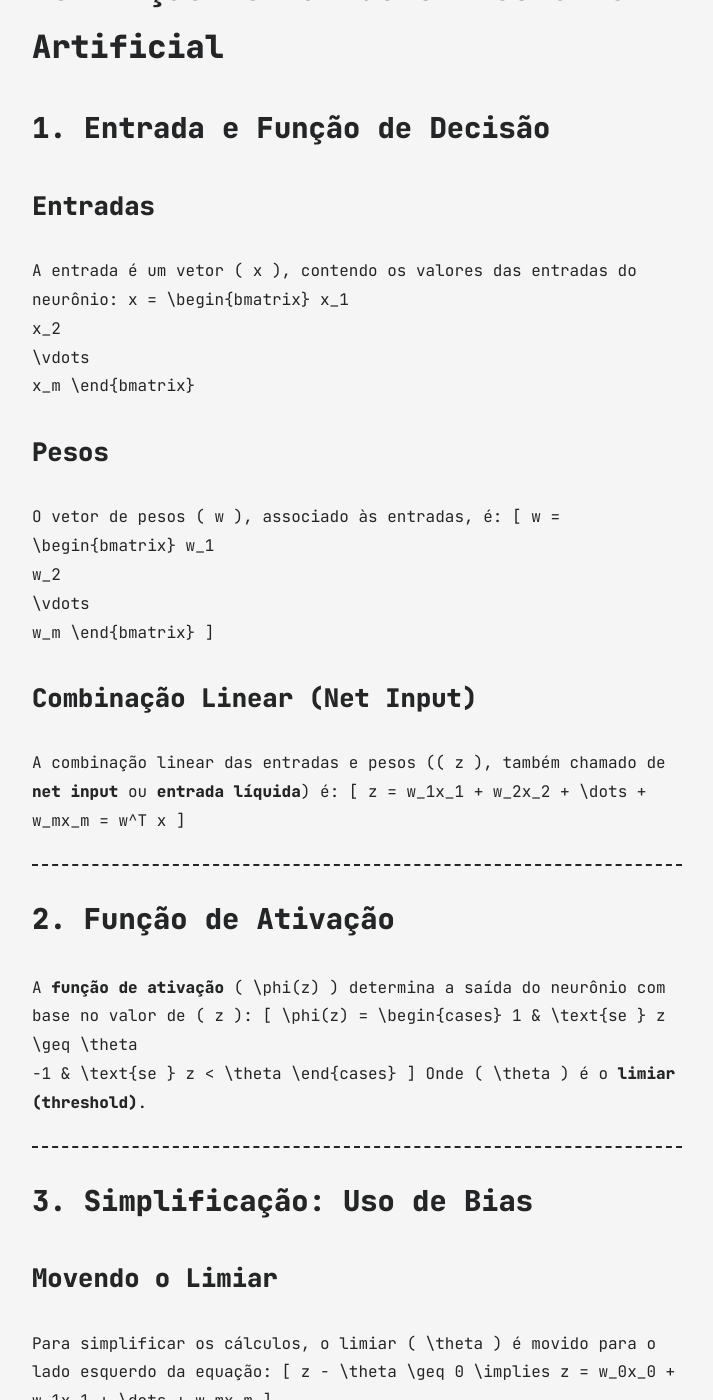
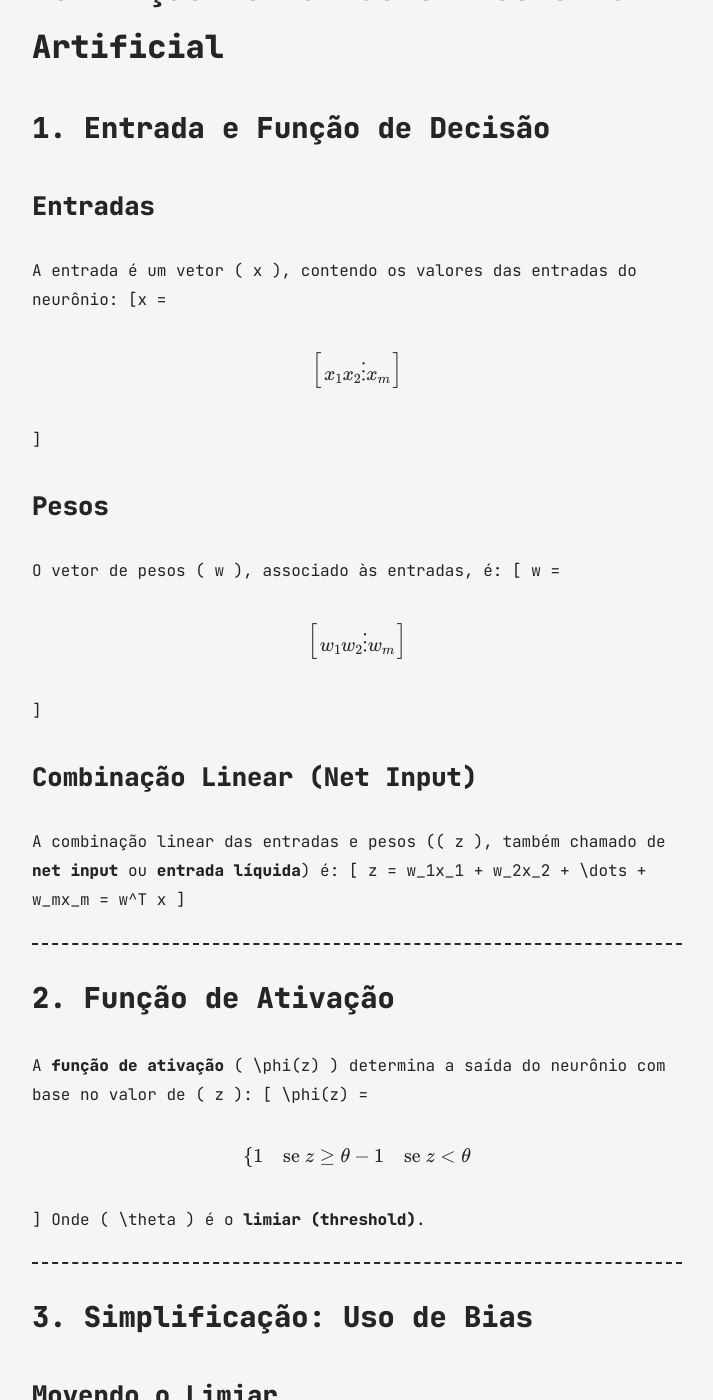
Before and after one commit to christianbaptista/jekyll-blog, a Jekyll site: the page built from all_collections/_posts/2024-11-26-the-formal-definition-of-the-artificial-neural.md, in a window 1280 px wide and 1400 px high, scrolled down 1113 px. Shown: the whole window, without its empty margins (283-996 px from the left). Built offline with Jekyll 4.4.1, drawn with Linux system fonts in a browser that asks for light colours; part of the change alters nothing that is shown; some of the changed text lies outside the part shown.

```diff
--- a/_layouts/post.html
+++ b/_layouts/post.html
@@ -21,7 +21,6 @@
     {% include category-modal.html%}
   </body>
 </html>
-<link rel="stylesheet" href="https://cdn.jsdelivr.net/npm/katex@0.16.8/dist/katex.min.css">
-<script defer src="https://cdn.jsdelivr.net/npm/katex@0.16.8/dist/katex.min.js"></script>
-<script defer src="https://cdn.jsdelivr.net/npm/katex@0.16.8/dist/contrib/auto-render.min.js"
-        onload="renderMathInElement(document.body);"></script>
+<script type="text/javascript" async
+    src="https://cdn.jsdelivr.net/npm/mathjax@3/es5/tex-mml-chtml.js">
+</script>
--- a/all_collections/_posts/2024-11-26-the-formal-definition-of-the-artificial-neural.md
+++ b/all_collections/_posts/2024-11-26-the-formal-definition-of-the-artificial-neural.md
@@ -23,14 +23,14 @@ O conceito de neurônio artificial é aplicado em uma tarefa de classificação
 
 ### **Entradas**
 A entrada é um vetor \( x \), contendo os valores das entradas do neurônio:
-x =
+\[x =
 \begin{bmatrix}
 x_1 \\
 x_2 \\
 \vdots \\
 x_m
 \end{bmatrix}
-
+\]
 
 ### **Pesos**
 O vetor de pesos \( w \), associado às entradas, é:
```
